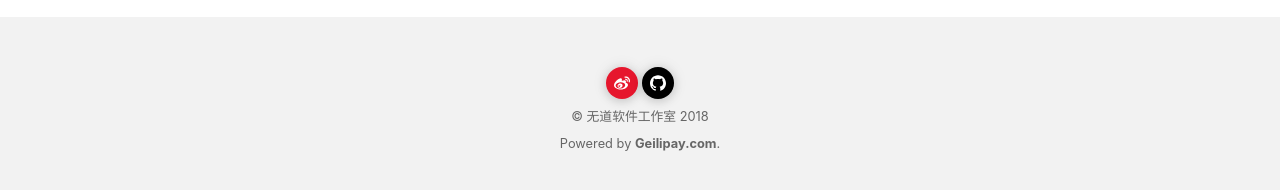
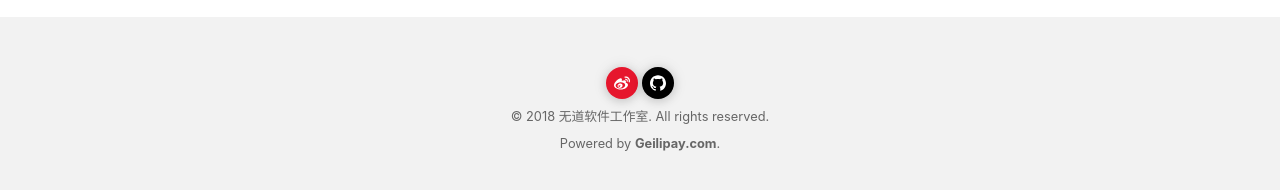
Before and after one commit to changsoul/website, a Jekyll site: the page built from docs/index.html, in a window 1280 px wide. Shown: the part 691-881 px from the top of the page. Built offline with Jekyll 4.4.1, drawn with Linux system fonts in a browser that asks for light colours; nearby versions of some CDN libraries; the list of posts is cut into pages by our own code.

Commit message:
Update footer.html

```diff
--- a/docs/_includes/blog/footer.html
+++ b/docs/_includes/blog/footer.html
@@ -2,7 +2,7 @@
   <div class="main">
     <aside> {%- include info/follow-me.html -%} </aside>
     <footer class="site-info">
-      <p>&copy; {{ site.title }} <time datetime="{{ site.time | date_to_xmlschema }}">{{ site.time | date: '%Y' }}</time></p>
+      <p>&copy; <time datetime="{{ site.time | date_to_xmlschema }}">{{ site.time | date: '%Y' }}</time> {{ site.title }}. All rights reserved.</p>
       <p>Powered by <a href="http://www.geilipay.com/">Geilipay.com</a>.</p>
     </footer>
   </div>
```
